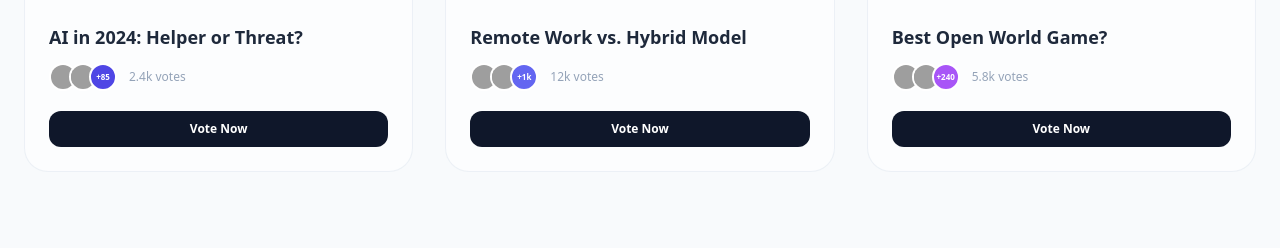
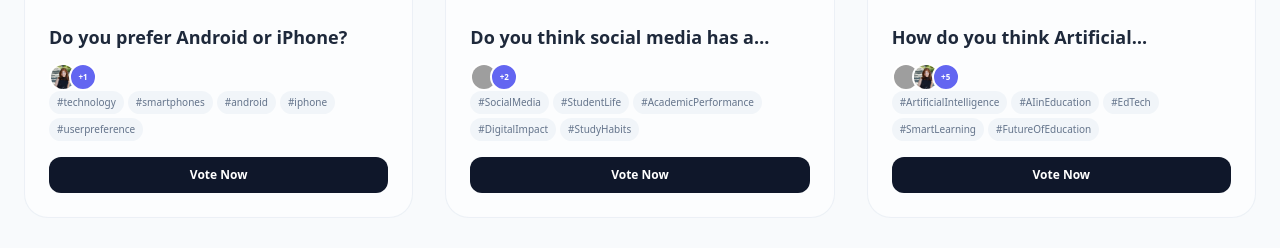
Before and after one commit to A-Coder-13/Voting-System, a Django app: page / in a window 1280 px wide. Shown: the part 970-1218 px from the top of the page. Run offline with Django 5.2, Linux system fonts and the light colour scheme; data comes from the database, SQL or seed files in the repository; both versions use the stored data as it was after the commit; some libraries are stand-ins or nearby versions; grey boxes are pictures that could not be loaded.

Commit message:
Feeds and home pg are almost done

```diff
--- a/VotingSystem/home/Templates/home/home.html
+++ b/VotingSystem/home/Templates/home/home.html
@@ -76,6 +76,7 @@
     <!-- TRENDING GRID -->
     <section id="trending" class="py-16">
         <div class="max-w-7xl mx-auto px-6">
+
             <div class="flex justify-between items-end mb-12">
                 <div>
                     <h2 class="text-2xl font-black mb-2 tracking-tight">Trending Today</h2>
@@ -84,68 +85,87 @@
             </div>
 
             <div class="grid grid-cols-1 md:grid-cols-2 lg:grid-cols-3 gap-8">
-                <!-- Card Component -->
+
+                {% for q in questions %}
+
                 <div class="flex flex-col rounded-3xl border border-slate-200/60 dark:border-slate-800/60 bg-white/50 dark:bg-slate-900/50 backdrop-blur-sm overflow-hidden group hover:shadow-2xl hover:shadow-indigo-500/10 transition-all duration-300">
+                    <a href="{% url 'voting_pole' q.id %}">
+
+                    <!-- IMAGE -->
                     <div class="h-40 overflow-hidden relative">
-                        <img src="https://images.unsplash.com/photo-1550745165-9bc0b252726f?auto=format&fit=crop&q=80&w=800" alt="Tech" class="w-full h-full object-cover group-hover:scale-105 transition-transform duration-500">
+
+                        {% if q.img %}
+                            <img src="{{ q.img.url }}" alt="image"
+                                 class="w-full h-full object-cover group-hover:scale-105 transition-transform duration-500">
+                        {% else %}
+                            <img src="https://media.licdn.com/dms/image/v2/D5612AQEv0nwfdkIHcA/article-cover_image-shrink_600_2000/article-cover_image-shrink_600_2000/0/1706888659196?e=2147483647&v=beta&t=VZX-OforirIR9VH2tJtzdASoTvKU79vsZP36d69xHzE"
+                                 alt="default"
+                                 class="w-full h-full object-cover group-hover:scale-105 transition-transform duration-500">
+                        {% endif %}
+
                         <div class="absolute inset-0 bg-gradient-to-t from-black/40 to-transparent"></div>
-                        <span class="absolute top-3 left-3 bg-white/20 backdrop-blur-md border border-white/30 px-2 py-0.5 rounded-md text-[10px] font-bold text-white uppercase tracking-wider">Technology</span>
+
+                        <!-- CATEGORY -->
+                        <span class="absolute top-3 left-3 bg-white/20 backdrop-blur-md border border-white/30 px-2 py-0.5 rounded-md text-[10px] font-bold text-white uppercase tracking-wider">
+                            {{ q.category.category|default:"General" }}
+                        </span>
+
                     </div>
+
+                    <!-- CONTENT -->
                     <div class="p-6">
-                        <h3 class="text-lg font-bold mb-3 line-clamp-1">AI in 2024: Helper or Threat?</h3>
-                        <div class="flex items-center gap-3 mb-5">
-                            <div class="flex -space-x-2">
-                                <img src="https://i.pravatar.cc/100?u=1" class="w-7 h-7 rounded-full border-2 border-white dark:border-slate-900" alt="">
-                                <img src="https://i.pravatar.cc/100?u=2" class="w-7 h-7 rounded-full border-2 border-white dark:border-slate-900" alt="">
-                                <div class="w-7 h-7 rounded-full border-2 border-white dark:border-slate-900 bg-brand-600 flex items-center justify-center text-[8px] text-white font-bold">+85</div>
+
+                        <!-- QUESTION -->
+                        <h3 class="text-lg font-bold mb-3 line-clamp-1">
+                            {{ q.ques }}
+                        </h3>
+
+                        <!-- VOTES + USERS -->
+                        <div class="flex -space-x-2">
+
+                            {% for opt in q.options_set.all %}
+                                {% for v in opt.vote_click_set.all %}
+
+                                    <img src="{% if v.user_id.profile.profile_picture %}{{ v.user_id.profile.profile_picture.url }}{% else %}https://i.pravatar.cc/100?u={{ v.user_id.id }}{% endif %}"
+                                         class="w-7 h-7 rounded-full border-2 border-white dark:border-slate-900">
+
+                                {% endfor %}
+                            {% endfor %}
+
+                            <div class="w-7 h-7 rounded-full border-2 border-white dark:border-slate-900 bg-indigo-500 flex items-center justify-center text-[8px] text-white font-bold">
+                                +{{ q.options_set.all|length }}
                             </div>
-                            <span class="text-xs font-medium text-slate-400">2.4k votes</span>
+
                         </div>
-                        <button class="w-full py-2.5 rounded-xl bg-slate-900 dark:bg-slate-100 text-white dark:text-slate-900 text-xs font-bold hover:opacity-90 transition active:scale-[0.98]">Vote Now</button>
+
+                        <!-- HASHTAGS (NEW ADDITION) -->
+                        {% if q.hashtags %}
+                        <div class="flex flex-wrap gap-1 mb-4">
+                            {% for tag in q.hashtags.split %}
+                                <span class="text-[10px] px-2 py-1 rounded-full bg-slate-100 dark:bg-slate-800 text-slate-500">
+                                    {{ tag }}
+                                </span>
+                            {% endfor %}
+                        </div>
+                        {% endif %}
+
+                        <!-- VOTE BUTTON -->
+                        <a href="{% url 'voting_pole' q.id %}"
+                           class="block text-center w-full py-2.5 rounded-xl bg-slate-900 dark:bg-slate-100 text-white dark:text-slate-900 text-xs font-bold hover:opacity-90 transition active:scale-[0.98]">
+                           Vote Now
+                        </a>
+
                     </div>
+
+                </a>
                 </div>
 
-                <!-- Card 2 -->
-                <div class="flex flex-col rounded-3xl border border-slate-200/60 dark:border-slate-800/60 bg-white/50 dark:bg-slate-900/50 backdrop-blur-sm overflow-hidden group hover:shadow-2xl hover:shadow-indigo-500/10 transition-all duration-300">
-                    <div class="h-40 overflow-hidden relative">
-                        <img src="https://images.unsplash.com/photo-1497215728101-856f4ea42174?auto=format&fit=crop&q=80&w=800" alt="Work" class="w-full h-full object-cover group-hover:scale-105 transition-transform duration-500">
-                        <div class="absolute inset-0 bg-gradient-to-t from-black/40 to-transparent"></div>
-                        <span class="absolute top-3 left-3 bg-white/20 backdrop-blur-md border border-white/30 px-2 py-0.5 rounded-md text-[10px] font-bold text-white uppercase tracking-wider">Career</span>
+                {% empty %}
+                    <div class="col-span-3 text-center text-slate-500 py-10">
+                        No trending questions found right now.
                     </div>
-                    <div class="p-6">
-                        <h3 class="text-lg font-bold mb-3 line-clamp-1">Remote Work vs. Hybrid Model</h3>
-                        <div class="flex items-center gap-3 mb-5">
-                            <div class="flex -space-x-2">
-                                <img src="https://i.pravatar.cc/100?u=3" class="w-7 h-7 rounded-full border-2 border-white dark:border-slate-900" alt="">
-                                <img src="https://i.pravatar.cc/100?u=4" class="w-7 h-7 rounded-full border-2 border-white dark:border-slate-900" alt="">
-                                <div class="w-7 h-7 rounded-full border-2 border-white dark:border-slate-900 bg-indigo-500 flex items-center justify-center text-[8px] text-white font-bold">+1k</div>
-                            </div>
-                            <span class="text-xs font-medium text-slate-400">12k votes</span>
-                        </div>
-                        <button class="w-full py-2.5 rounded-xl bg-slate-900 dark:bg-slate-100 text-white dark:text-slate-900 text-xs font-bold hover:opacity-90 transition active:scale-[0.98]">Vote Now</button>
-                    </div>
-                </div>
+                {% endfor %}
 
-                <!-- Card 3 -->
-                <div class="flex flex-col rounded-3xl border border-slate-200/60 dark:border-slate-800/60 bg-white/50 dark:bg-slate-900/50 backdrop-blur-sm overflow-hidden group hover:shadow-2xl hover:shadow-indigo-500/10 transition-all duration-300">
-                    <div class="h-40 overflow-hidden relative">
-                        <img src="https://images.unsplash.com/photo-1511512578047-dfb367046420?auto=format&fit=crop&q=80&w=800" alt="Gaming" class="w-full h-full object-cover group-hover:scale-105 transition-transform duration-500">
-                        <div class="absolute inset-0 bg-gradient-to-t from-black/40 to-transparent"></div>
-                        <span class="absolute top-3 left-3 bg-white/20 backdrop-blur-md border border-white/30 px-2 py-0.5 rounded-md text-[10px] font-bold text-white uppercase tracking-wider">Gaming</span>
-                    </div>
-                    <div class="p-6">
-                        <h3 class="text-lg font-bold mb-3 line-clamp-1">Best Open World Game?</h3>
-                        <div class="flex items-center gap-3 mb-5">
-                            <div class="flex -space-x-2">
-                                <img src="https://i.pravatar.cc/100?u=5" class="w-7 h-7 rounded-full border-2 border-white dark:border-slate-900" alt="">
-                                <img src="https://i.pravatar.cc/100?u=6" class="w-7 h-7 rounded-full border-2 border-white dark:border-slate-900" alt="">
-                                <div class="w-7 h-7 rounded-full border-2 border-white dark:border-slate-900 bg-purple-500 flex items-center justify-center text-[8px] text-white font-bold">+240</div>
-                            </div>
-                            <span class="text-xs font-medium text-slate-400">5.8k votes</span>
-                        </div>
-                        <button class="w-full py-2.5 rounded-xl bg-slate-900 dark:bg-slate-100 text-white dark:text-slate-900 text-xs font-bold hover:opacity-90 transition active:scale-[0.98]">Vote Now</button>
-                    </div>
-                </div>
             </div>
         </div>
     </section>
--- a/VotingSystem/home/views.py
+++ b/VotingSystem/home/views.py
@@ -1,11 +1,48 @@
-from django.shortcuts import render,redirect
-
-# Create your views here.
+from django.shortcuts import render
+from django.db.models import Q, Count
+from django.utils import timezone
+from questonaries.models import *
 
 def home(req):
-    user= req.user
-    print(user)
-    return render(req,'home/home.html',{'user':user})
+    user = req.user
+    now = timezone.now()
+
+    # 🔍 Search
+    search = req.GET.get('search')
+
+    # 🟢 Active questions (not expired)
+    questions = Question.objects.filter(expiry__gt=now)
+
+    if search:
+        questions = questions.filter(
+            Q(ques__icontains=search) |
+            Q(hashtags__icontains=search)
+        )
+
+    # 📊 Add vote count (assuming related_name='votes')
+    questions = questions.annotate(total_votes=Count('options__vote_click')).order_by('-id')
+
+    # 🔥 Trending hashtags logic
+    hashtag_dict = {}
+
+    for q in Question.objects.all():
+        if q.hashtags:
+            tags = q.hashtags.split()   # "#django #python"
+            for tag in tags:
+                tag = tag.strip().lower()
+                hashtag_dict[tag] = hashtag_dict.get(tag, 0) + 1
+
+    # Sort hashtags by count
+    trending_hashtags = sorted(hashtag_dict.items(), key=lambda x: x[1], reverse=True)[:10]
+
+    context = {
+        'user': user,
+        'questions': questions,
+        'trending_hashtags': trending_hashtags,
+        'search': search,
+    }
+
+    return render(req, 'home/home.html', context)
 
 def explore(req):
-    return render(req,'home/explore.html',)
+    return render(req, 'home/Explore.html')
```
Also changed, not shown: VotingSystem/questonaries/Templates/questionaries/Feed.html (+37 -11 lines), VotingSystem/questonaries/views.py (+62 -2 lines), VotingSystem/db.sqlite3, VotingSystem/media/images/profile_pictures/2026/04/12/hifza.jpg (added).
